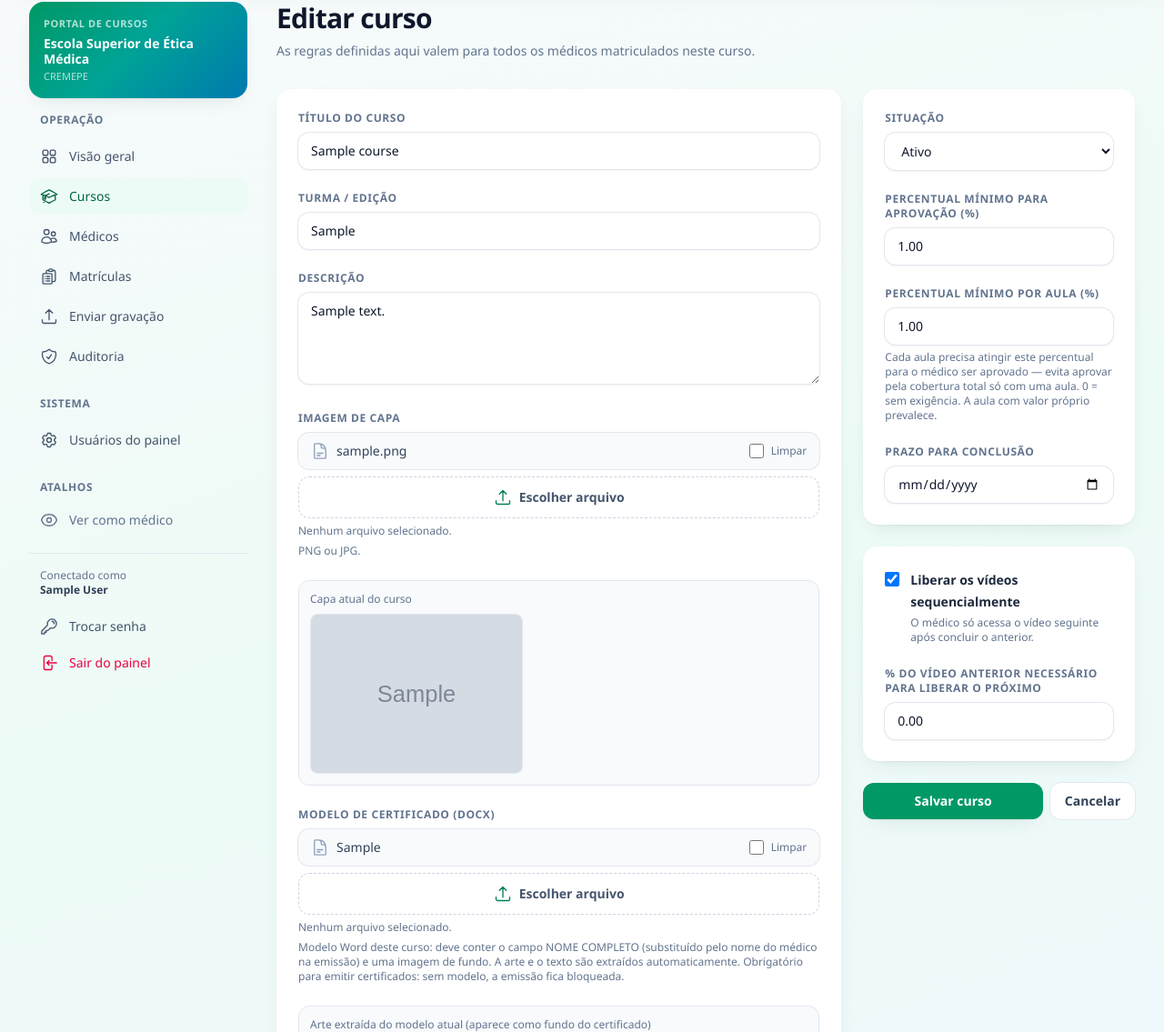
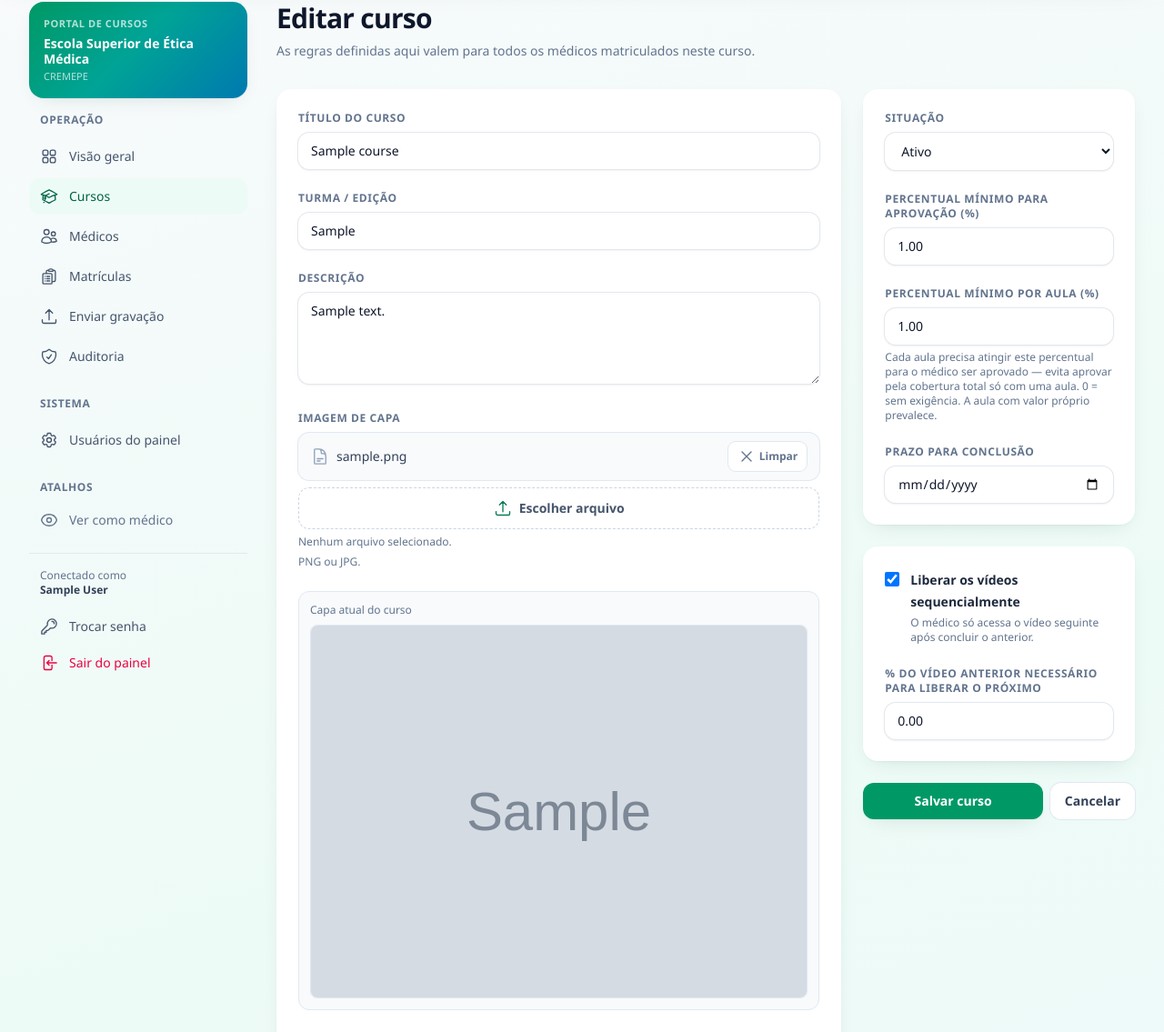
Before and after one commit to joseferreira-dev/cremepe-esem, a Django app: page /painel/cursos/1/editar/ in a window 1280 px wide. Shown: the part 94-1229 px from the top of the page at 91% size. Run offline with Django 5.2, Linux system fonts and the light colour scheme; a user stored in the database is signed in; tables that the repository leaves empty hold one stand-in row (values such as "Sample post"); grey boxes marked "Sample" are stand-in pictures.

Commit message:
Melhora a interacao dos anexos do formulario de curso
Imagens dos anexos em largura total (previa, capa atual e arte do modelo); o checkbox de Limpar virou um botao com icone X (novo icone fechar no dicionario), mantendo o mesmo name -clear no envio; e um upload novo escolhido ganha chip verde com o nome em destaque e botao X para cancelar a selecao antes de salvar.

```diff
--- a/apps/web/context_processors.py
+++ b/apps/web/context_processors.py
@@ -24,6 +24,7 @@ _CORPO = {
     "chave": '<path stroke-linecap="round" stroke-linejoin="round" d="M15.75 5.25a3 3 0 0 1 3 3m3 0a6 6 0 0 1-7.029 5.912c-.563-.097-1.159.026-1.563.43L10.5 17.25H8.25v2.25H6v2.25H2.25v-2.818c0-.597.237-1.17.659-1.591l6.499-6.499c.404-.404.527-1 .43-1.563A6 6 0 1 1 21.75 8.25Z"/>',
     "seta-baixo": '<path stroke-linecap="round" stroke-linejoin="round" d="m19.5 8.25-7.5 7.5-7.5-7.5"/>',
     "seta-direita": '<path stroke-linecap="round" stroke-linejoin="round" d="m8.25 4.5 7.5 7.5-7.5 7.5"/>',
+    "fechar": '<path stroke-linecap="round" stroke-linejoin="round" d="M6 18 18 6M6 6l12 12"/>',
     "alerta": '<path stroke-linecap="round" stroke-linejoin="round" d="M12 9v3.75m-9.303 3.376c-.866 1.5.217 3.374 1.948 3.374h14.71c1.73 0 2.813-1.874 1.948-3.374L13.949 3.378c-.866-1.5-3.032-1.5-3.898 0L2.697 16.126ZM12 15.75h.007v.008H12v-.008Z"/>',
     "busca": '<path stroke-linecap="round" stroke-linejoin="round" d="m21 21-5.197-5.197m0 0A7.5 7.5 0 1 0 5.196 5.196a7.5 7.5 0 0 0 10.607 10.607Z"/>',
     "atualizar": '<path stroke-linecap="round" stroke-linejoin="round" d="M16.023 9.348h4.992v-.001M2.985 19.644v-4.992m0 0h4.992m-4.993 0 3.181 3.183a8.25 8.25 0 0 0 13.803-3.7M4.031 9.865a8.25 8.25 0 0 1 13.803-3.7l3.181 3.182m0-4.991v4.99"/>',
--- a/templates/panel/curso_form.html
+++ b/templates/panel/curso_form.html
@@ -22,7 +22,7 @@
       <div class="rounded-xl border border-slate-200 bg-slate-50 p-3">
         <p class="text-xs font-medium text-slate-500">Capa atual do curso</p>
         <img src="{{ curso.cover.url }}" alt="Capa atual do curso"
-             class="mt-2 max-h-44 w-auto rounded-lg border border-slate-200">
+             class="mt-2 w-full rounded-lg border border-slate-200">
       </div>
     {% endif %}
     {% include "partials/campo_arquivo.html" with field=form.certificate_model %}
@@ -32,7 +32,7 @@
           Arte extraída do modelo atual (aparece como fundo do certificado)
         </p>
         <img src="{{ curso.certificate_background.url }}"
-             alt="Arte do modelo de certificado" class="mt-2 max-h-44 w-auto rounded-lg border border-slate-200">
+             alt="Arte do modelo de certificado" class="mt-2 w-full rounded-lg border border-slate-200">
       </div>
     {% endif %}
   </div>
@@ -71,11 +71,21 @@
 
 {% block scripts %}
 <script>
-  // Anexos: mostra o nome escolhido, a prévia (quando é imagem) e reage ao "Limpar".
+  // Anexos: nome escolhido em destaque (com X para remover), prévia de
+  // imagem e reação ao "Limpar" do arquivo já salvo.
+  function _anexoMostrar(elem, visivel, classe) {
+    if (!elem) return;
+    elem.classList.toggle("hidden", !visivel);
+    if (classe) elem.classList.toggle(classe, visivel);
+  }
+
   document.querySelectorAll("[data-anexo]").forEach(function (input) {
     var bloco = input.closest("[data-anexo-campo]");
     if (!bloco) return;
     var nome = bloco.querySelector("[data-anexo-nome]");
+    var novo = bloco.querySelector("[data-anexo-novo]");
+    var novoNome = bloco.querySelector("[data-anexo-novo-nome]");
+    var cancelar = bloco.querySelector("[data-anexo-cancelar]");
     var previa = bloco.querySelector("[data-anexo-previa]");
     var limpar = bloco.querySelector("[data-anexo-limpar]");
     var atual = bloco.querySelector("[data-anexo-atual]");
@@ -83,11 +93,14 @@
     input.addEventListener("change", function () {
       var arquivo = input.files && input.files[0];
       if (!arquivo) {
-        nome.textContent = "Nenhum arquivo selecionado.";
+        if (nome) nome.classList.remove("hidden");
+        _anexoMostrar(novo, false, "flex");
         if (previa) previa.classList.add("hidden");
         return;
       }
-      nome.textContent = arquivo.name;
+      if (nome) nome.classList.add("hidden");
+      if (novoNome) novoNome.textContent = arquivo.name;
+      _anexoMostrar(novo, true, "flex");
       if (previa && arquivo.type.indexOf("image/") === 0) {
         var leitor = new FileReader();
         leitor.onload = function (evento) {
@@ -98,6 +111,13 @@
       }
     });
 
+    if (cancelar) {
+      cancelar.addEventListener("click", function () {
+        input.value = "";
+        input.dispatchEvent(new Event("change"));
+      });
+    }
+
     if (limpar && atual) {
       limpar.addEventListener("change", function () {
         atual.classList.toggle("hidden", limpar.checked);
--- a/templates/partials/campo_arquivo.html
+++ b/templates/partials/campo_arquivo.html
@@ -11,10 +11,11 @@
         <span class="truncate font-medium" title="{{ field.value }}">{{ field.value|nome_arquivo }}</span>
       </span>
       {% if not field.field.required %}
-        <label class="flex shrink-0 cursor-pointer items-center gap-2 text-xs font-medium text-slate-500">
+        <label for="{{ field.id_for_label }}_clear"
+               class="flex shrink-0 cursor-pointer items-center gap-1 rounded-lg bg-white px-2.5 py-1.5 text-xs font-semibold text-slate-500 ring-1 ring-slate-200 transition hover:bg-rose-50 hover:text-rose-600 hover:ring-rose-200">
           <input type="checkbox" name="{{ field.html_name }}-clear" id="{{ field.id_for_label }}_clear"
-                 class="h-4 w-4 rounded border-slate-300 text-marca-600 focus:ring-marca-500"
-                 data-anexo-limpar>
+                 class="sr-only" data-anexo-limpar>
+          {{ icons.fechar|safe }}
           Limpar
         </label>
       {% endif %}
@@ -30,7 +31,17 @@
            class="sr-only" data-anexo>
   </label>
 
-  <img data-anexo-previa alt="" class="mt-2 hidden max-h-44 w-auto rounded-lg border border-slate-200">
+  {# Upload novo escolhido (ainda não salvo): nome em destaque + X para remover. #}
+  <div class="mt-2 hidden items-center gap-2" data-anexo-novo>
+    <span class="min-w-0 flex-1 truncate rounded-lg bg-marca-50 px-3 py-1.5 text-xs font-semibold text-marca-700 ring-1 ring-marca-200"
+          data-anexo-novo-nome></span>
+    <button type="button" data-anexo-cancelar title="Remover o arquivo escolhido"
+            class="flex h-7 w-7 shrink-0 items-center justify-center rounded-lg bg-white text-slate-400 ring-1 ring-slate-200 transition hover:bg-rose-50 hover:text-rose-600 hover:ring-rose-200">
+      {{ icons.fechar|safe }}
+    </button>
+  </div>
+
+  <img data-anexo-previa alt="" class="mt-2 hidden w-full rounded-lg border border-slate-200">
 
   <p class="mt-1.5 text-xs text-slate-500" data-anexo-nome>Nenhum arquivo selecionado.</p>
 
```
Also changed, not shown: apps/panel/tests.py (+7 -1 lines), static/css/tailwind.css.
